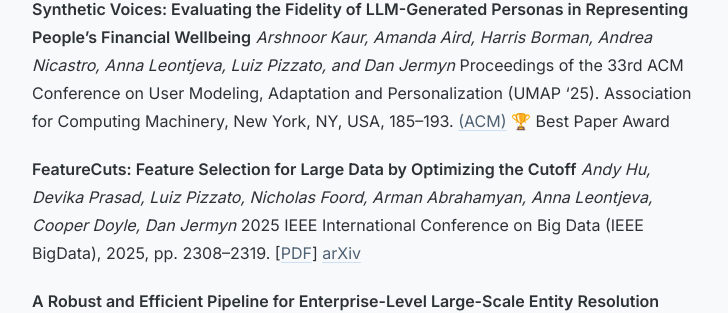
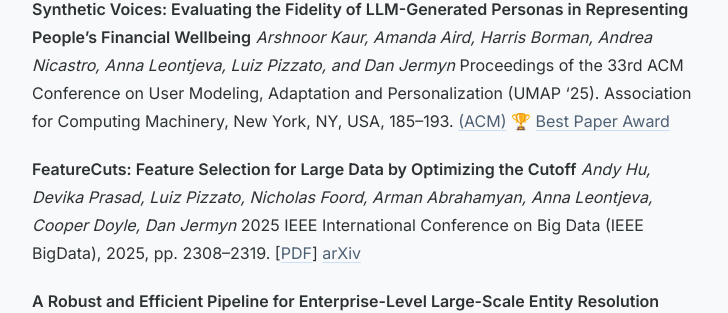
Before and after one commit to pizzato/pizzato.github.io, a Jekyll site: the page built from publications/index.markdown, in a window 1280 px wide and 900 px high, scrolled down 2186 px. Shown: the part 149-462 px from the top of the window, without its empty margins (272-1000 px from the left). Built offline with Jekyll 4.4.1, drawn with Linux system fonts in a browser that asks for light colours; part of the change alters nothing that is shown.

```diff
--- a/publications/index.markdown
+++ b/publications/index.markdown
@@ -99,7 +99,7 @@ Sydney, Australia, 2009
 _Arshnoor Kaur, Amanda Aird, Harris Borman, Andrea Nicastro, Anna Leontjeva, Luiz Pizzato, and Dan Jermyn_
 Proceedings of the 33rd ACM Conference on User Modeling, Adaptation and Personalization (UMAP ‘25).
 Association for Computing Machinery, New York, NY, USA, 185–193.
-[(ACM)](https://doi.org/10.1145/3699682.3728339) 🏆 Best Paper Award
+[(ACM)](https://doi.org/10.1145/3699682.3728339) 🏆 [Best Paper Award](https://www.um.org/awards/best-paper-awards)
 
 
 **FeatureCuts: Feature Selection for Large Data by Optimizing the Cutoff**
```
